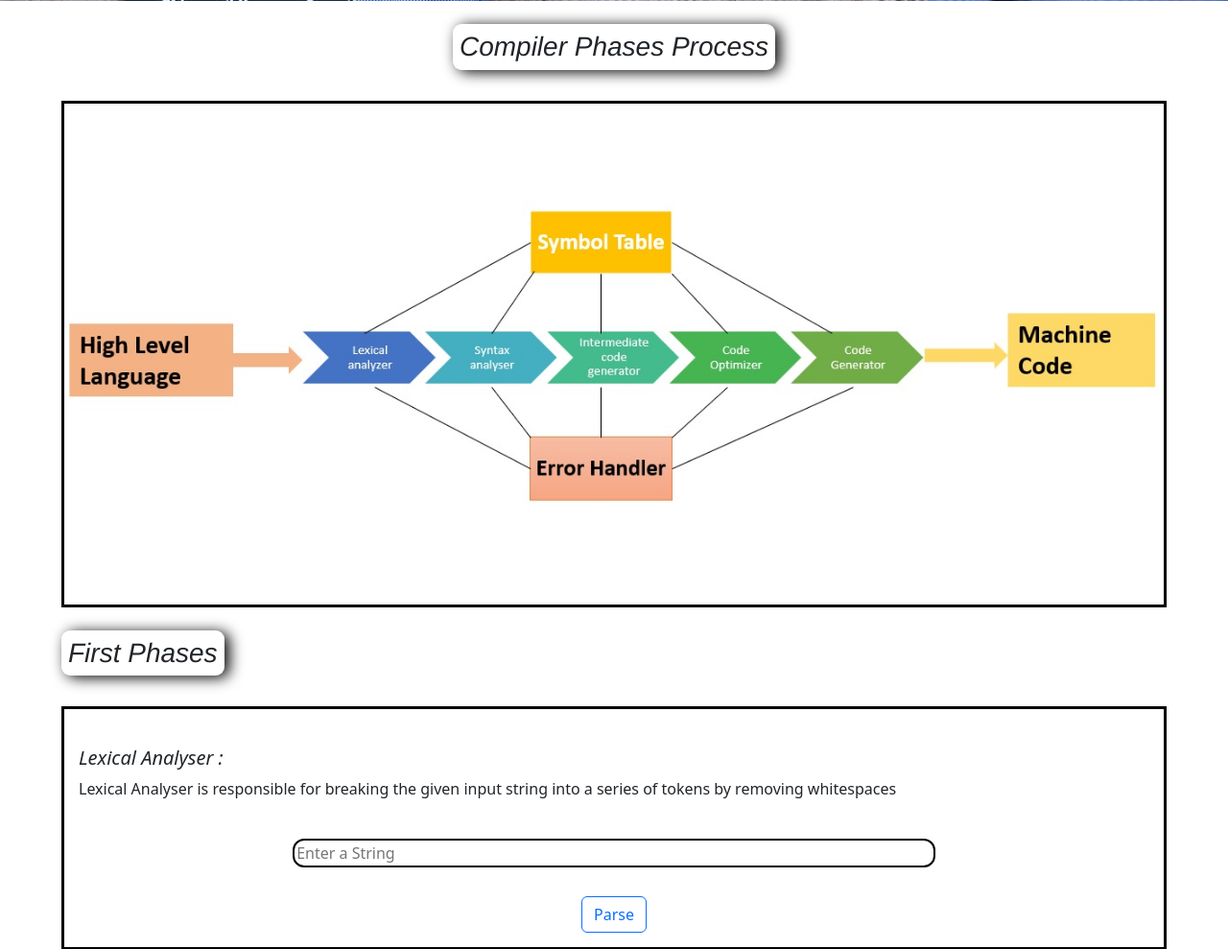
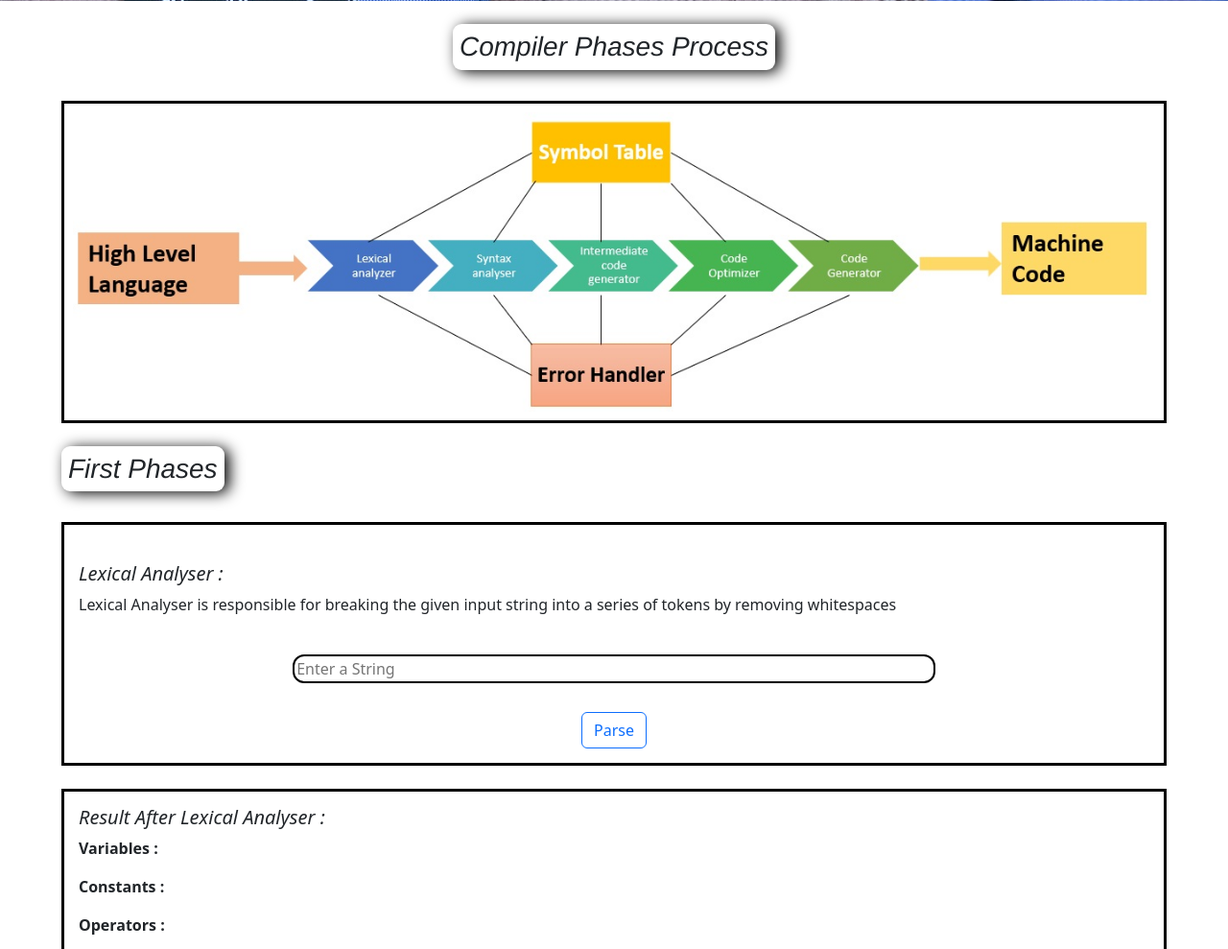
Before and after one commit to princev786/Compilerdesigning, a PHP site: page / in a window 1280 px wide. Shown: the part 663-1652 px from the top of the page at 96% size. Run offline with PHP 8.4, Linux system fonts and the light colour scheme; the visitor is signed in with stand-in values (Sample User, id 1); data that the repository does not hold is empty.

Commit message:
Update index.css

```diff
--- a/index.css
+++ b/index.css
@@ -26,7 +26,8 @@
 .diag{
     border:3px solid black;
     width:90%;
-    height:66vh;
+    height:fit-content;
+    padding:9px;
     margin-left:5%;
 }
 
```
